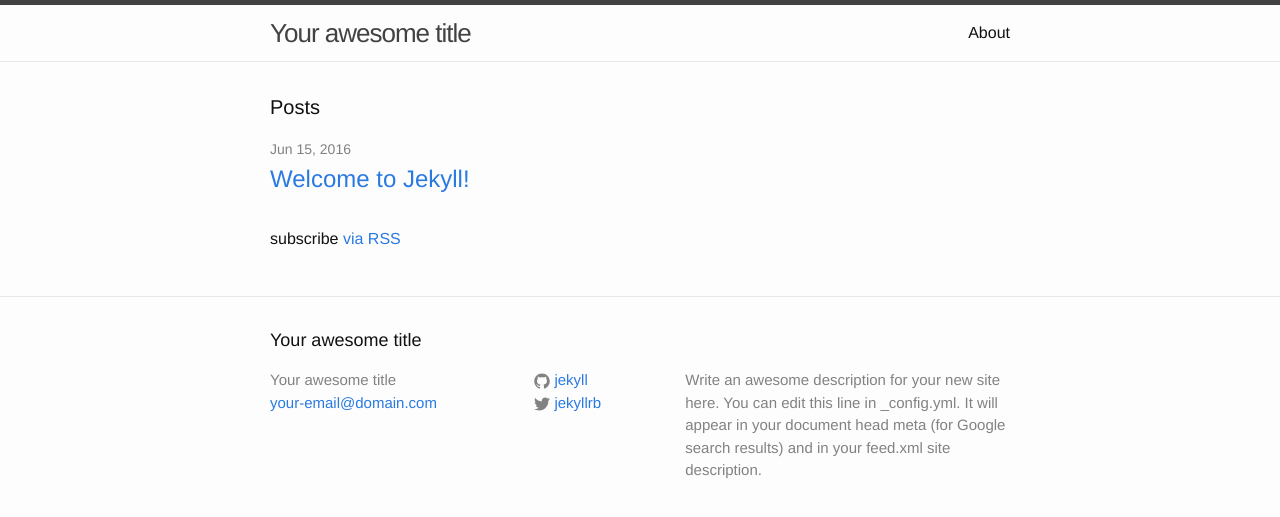
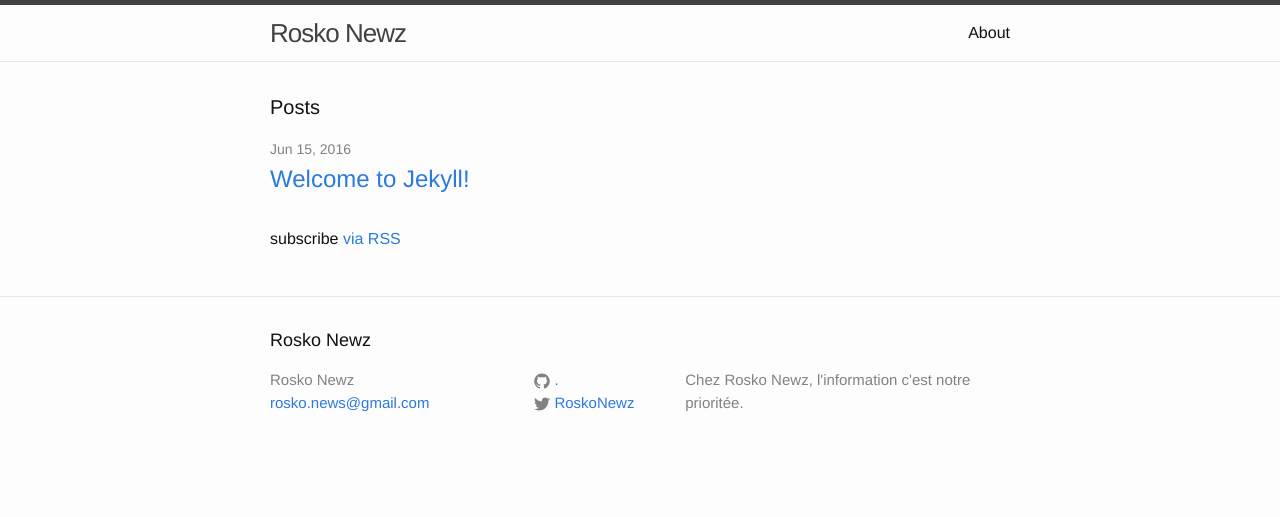
Before and after one commit to RoskoNewz/RoskoNewz.github.io, a Jekyll site: the page built from index.html, in a window 1280 px wide. Shown: the top 517 px of the page. Built offline with Jekyll 4.4.1, drawn with Linux system fonts in a browser that asks for light colours.

Commit message:
Update _config.yml

```diff
--- a/_config.yml
+++ b/_config.yml
@@ -6,16 +6,14 @@
 # 'jekyll serve'. If you change this file, please restart the server process.
 
 # Site settings
-title: Your awesome title
-email: your-email@domain.com
+title: Rosko Newz
+email: rosko.news@gmail.com
 description: > # this means to ignore newlines until "baseurl:"
-  Write an awesome description for your new site here. You can edit this
-  line in _config.yml. It will appear in your document head meta (for
-  Google search results) and in your feed.xml site description.
+  Chez Rosko Newz, l'information c'est notre prioritée.
 baseurl: "" # the subpath of your site, e.g. /blog
 url: "http://yourdomain.com" # the base hostname & protocol for your site
-twitter_username: jekyllrb
-github_username:  jekyll
+twitter_username: RoskoNewz
+github_username:  .
 
 # Build settings
 markdown: kramdown
```
